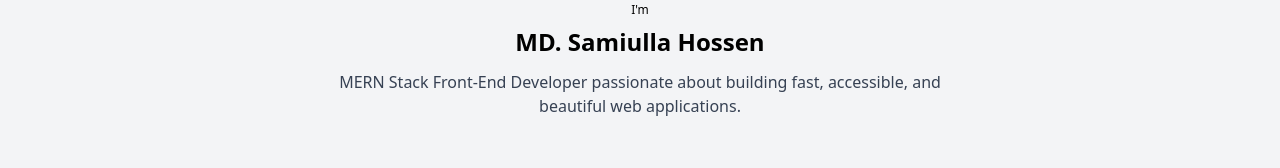
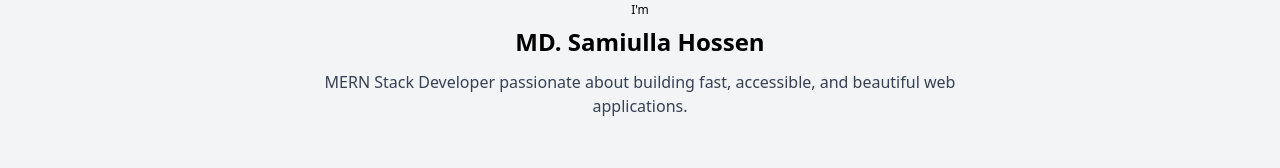
Before and after one commit to Samiul2024/mdsamiullahossen, a React (Vite) app: page / in a window 1280 px wide. Shown: the part 518-686 px from the top of the page. Built offline with nearby package versions, Linux system fonts and the light colour scheme.

Commit message:
upg:stacks,about modification...

```diff
--- a/src/sections/About.jsx
+++ b/src/sections/About.jsx
@@ -8,7 +8,7 @@
     "https://i.ibb.co.com/Xk7KSPCC/COmpressedfav-Prof-Img.jpg";
 
   const bannerImg =
-    "https://i.ibb.co.com/gZ2Mw7QN/portfolio-cover2.png"; // replace with your banner
+    "https://i.ibb.co.com/gZ2Mw7QN/portfolio-cover2.png";
 
   // Handle ESC key to close modal
   useEffect(() => {
@@ -51,7 +51,7 @@
         <h4 className="text-xs mt-1">I'm</h4>
         <h3 className="text-2xl font-semibold mt-2">MD. Samiulla Hossen</h3>
         <p className="mt-3 text-gray-700 max-w-2xl mx-auto">
-          MERN Stack Front-End Developer passionate about building fast,
+          MERN Stack Developer passionate about building fast,
           accessible, and beautiful web applications.
         </p>
       </div>
```
